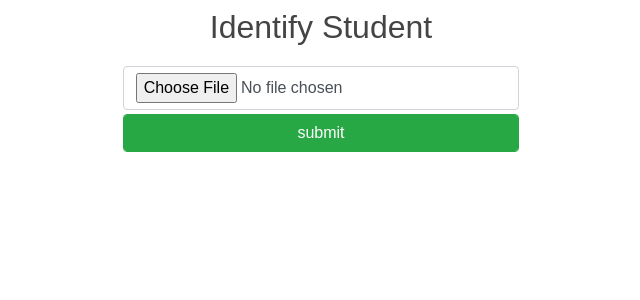
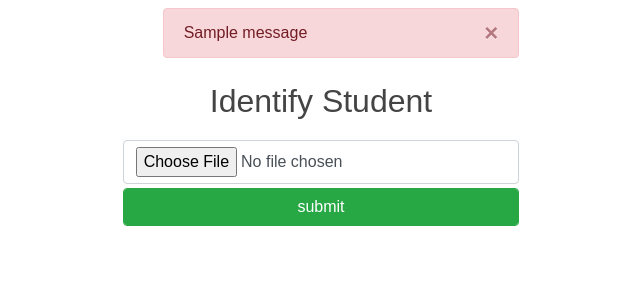
Before and after one commit to bassam-alamin/Student-Facial-Recognition, a Django app: page /home/recognize/ in a window 1280 px wide. Shown: the part 56-356 px from the top of the page, without its empty margins (319-959 px from the left). Run offline with Django 3.2, Linux system fonts and the light colour scheme; tables that the repository leaves empty hold one stand-in row (values such as "Sample post"); one stand-in notice (Sample message) is shown; some libraries are stand-ins or nearby versions.

Commit message:
added equalizing histograms

```diff
--- a/Recognition/templates/Recognition/recognize.html
+++ b/Recognition/templates/Recognition/recognize.html
@@ -3,6 +3,25 @@
 
 {% block body %}
 {% load static %}
+    <div class="row d-flex justify-content-center p-0 mt-2 ml-0 mr-0 mb-0">
+       <div class="col-md-4 ">
+            <div class="form-group">
+                {% if messages %}
+                    <ul class="messages">
+                    {% for message in messages %}
+
+                        <div class="alert alert-danger alert-dismissible">
+                         <a href="#" class="close" data-dismiss="alert" aria-label="close">&times;</a>
+                            {{ message }}
+                        </div>
+                    {% endfor %}
+
+                    </ul>
+                {% endif %}
+
+            </div>
+       </div>
+    </div>
   <h2 class="text-center mt-2">Identify Student </h2>
     <div class="row p-0 m-0">
         <div class="col-md-4"></div>
--- a/Recognition/urls.py
+++ b/Recognition/urls.py
@@ -10,8 +10,13 @@ urlpatterns = [
     # department url
     url(r'^student/$', views.AddStudent.as_view(), name="student-add"),
 
-    # department url
+    # recognize url
     url(r'^recognize/$', views.RecognizeStudent.as_view(), name="recognize-student"),
+
+    # confirm face
+    url(r'^recognize/confirm/(?P<pk>[0-9]+)/$', views.Confirm.as_view(), name="confirm-student"),
+
+
 
     # department url
     url(r'^departments/$', views.Department.as_view(), name="department"),
--- a/Recognition/views.py
+++ b/Recognition/views.py
@@ -1,5 +1,6 @@
 import math
 import urllib.request
+from django.contrib import messages
 
 import dlib
 from django.contrib.auth import authenticate, login, logout
@@ -77,9 +78,10 @@ def crop_aligned(aligned):
 
 
 def draw_points(aligned):
-
     cropped = cv2.resize(aligned, (300, 300))
     gray = cv2.cvtColor(cropped, cv2.COLOR_BGR2GRAY)
+    gray = cv2.equalizeHist(gray)
+
 
     faces = detector(gray)
     points = []
@@ -95,7 +97,7 @@ def draw_points(aligned):
         # dope staff to make sure only face is projected
         # cropped = cropped[y1:y2,x1:x2]
 
-        landmarks = predictor(cropped, face)
+        landmarks = predictor(gray, face)
 
         vec = np.empty([68, 2], dtype=int)
         for i in range(0, 68):
@@ -180,7 +182,7 @@ class RecognizeStudent(View):
     form_class = RecognizerForm
 
     def get(self, request):
-        return render(request, self.template_name,{'form':self.form_class})
+        return render(request, self.template_name, {'form': self.form_class})
 
     def post(self, request):
         form = self.form_class(request.POST, request.FILES)
@@ -197,29 +199,36 @@ class RecognizeStudent(View):
         distances = {}
         for i in students:
             im1 = i.image_features
+            print(euclidean_distance(img_features, im1))
             distance = float("{0:.2f}".format(euclidean_distance(img_features, im1) / 1000))
             if distance < 0.25:
-                distances.update({i.id:distance})
-            all = {}
-            context = {
-                'students': all,
-            }
-            if len(distances) > 1:
-                for k, v in enumerate(distances):
+                distances.update({i.id: distance})
+        all = {}
+        context = {
+            'students': all,
+        }
+        if len(distances) > 0:
+            for k, v in enumerate(distances):
+                student = Students.objects.get(pk=v)
 
-                    student = Students.objects.get(pk=v)
+                all.update({student.student_name.username: student.image.url})
+                print(distances)
 
-                    all.update({student.student_name.username:student.image.url})
-                    print(distances)
+            return render(request, 'Recognition/confirm_face.html', context)
 
-                return render(request,'Recognition/confirm_face.html',context)
+        else:
+            messages.success(request, "No such student")
+
+        print(distances)
+        return redirect('recognition:recognize-student')
 
 
+# ======================================FAce Confirming =============================================
+class Confirm(View):
 
+    def post(self, request, pk):
+        student_id = pk
 
-
-
-        print(distances)
         return redirect('recognition:recognize-student')
 
 
@@ -278,7 +287,6 @@ class AddStudent(View):
         form = self.form_class(request.POST, request.FILES)
         image = _grab_image(stream=request.FILES["image"])
         image1 = request.FILES["image"]
-
 
         if form.is_valid():
             student = form.save()
```
Also changed, not shown: Recognition/templates/Recognition/confirm_face.html (+6 -1 lines), aligned.jpg, db.sqlite3.
